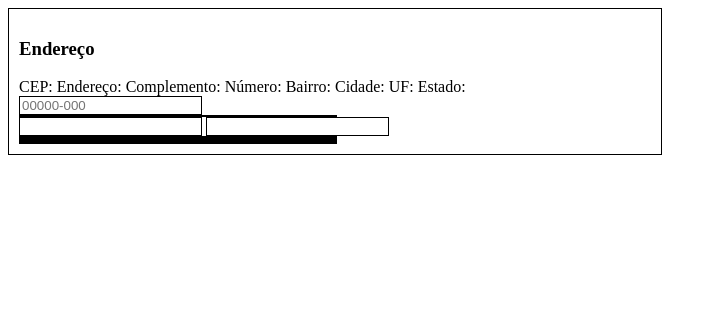
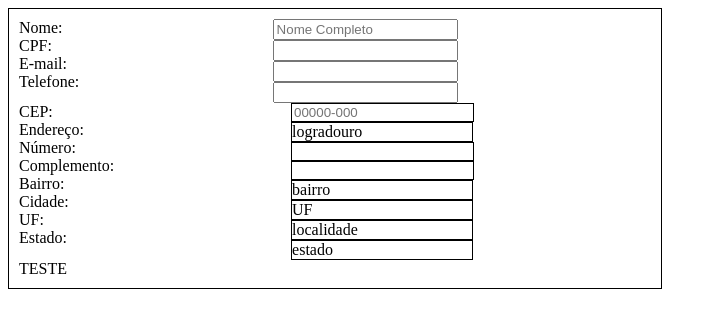
Before and after one commit to SamuelCS1314/testeViacep, a website: page public/index.html in a window 1280 px wide. Shown: the whole page, without its empty margins (0-717 px from the left). Drawn offline with Linux system fonts and the light colour scheme.

Commit message:
Criado o Database + o fetch do Index.js

```diff
--- a/public/index.html
+++ b/public/index.html
@@ -11,10 +11,21 @@
             max-width: 50%;
             padding: 10px;
             display: grid;
-            grid-template-areas:
-            ;
         }
 
+        #sectionInfoPessoal {
+        	display: grid;
+            grid-template-columns: auto auto;
+        }
+
+		#sectionEndereco{
+        	display: grid;
+            grid-template-columns: auto auto;
+        }
+
+        span{
+            width: 900px;
+        }
         #cabecalhoFormulario {}
 
         .campo {
@@ -26,34 +37,46 @@
 
 <body>
     <section id="cartaoFormulario">
-        <section id="cabecalhoFormulario">
-            <h1>Endereço</h1>
+        <form action="">
+        <section id="sectionInfoPessoal">
+            <div id="labels">
+                <label for="nome">Nome:</label><br>
+                <label for="CPF">CPF:</label><br>
+                <label for="email">E-mail:</label><br>
+                <label for="telefone">Telefone:</label><br>
+            </div>
+            <div id="inputs">
+                <input type="text" name="" id="nome" placeholder="Nome Completo"><br>
+                <input type="text" name="" id="CPF"><br>
+                <input type="text" name="" id="email"><br>
+                <input type="number" name="" id="telefone">
+            </div>
         </section>
-        <form action="">
+        <section id="sectionEndereco">
             <div id="labels">
-                <label for="CEP">CEP:</label>
-                <label for="logradouro">Endereço:</label>
-                <label for="complemento">Complemento:</label>
-                <label for="unidade">Número:</label>
-                <label for="bairro">Bairro:</label>
-                <label for="localidade">Cidade:</label>
-                <label for="uf">UF:</label>
-                <label for="estado">Estado:</label>
+                <label for="CEP">CEP:</label> <br>
+                <label for="logradouro">Endereço:</label><br>
+                <label for="unidade">Número:</label><br>
+                <label for="complemento">Complemento:</label><br>
+                <label for="bairro">Bairro:</label><br>
+                <label for="localidade">Cidade:</label><br>
+                <label for="uf">UF:</label><br>
+                <label for="estado">Estado:</label><br>
             </div>
             <div id="inputs">
                 <input id="CEP" type="text" class="campo" maxlength="9" placeholder="00000-000" onchange="buscarCEP()">
-                <div class="campo"><span id="logradouro"> </span></div>
-                <input type="text" class="campo">
-                <input type="number" class="campo">
-                <div class="campo"><span id="bairro"> </span></div>
-                <div class="campo"><span id="uf"> </span></div>
-                <div class="campo"><span id="localidade"> </span></div>
-                <div class="campo"><span id="estado"> </span></div>
+                <div class="campo"><span id="logradouro">logradouro </span></div>
+                <input type="number" id="unidade"   class="campo"><br>
+                <input type="text"   id="complemento"    class="campo">
+                <div class="campo"><span id="bairro">bairro </span></div>
+                <div class="campo"><span id="uf">UF</span></div>
+                <div class="campo"><span id="localidade">localidade </span></div>
+                <div class="campo"><span id="estado">estado</span></div>
             </div>
-
+        </section>
+        <div onclick="enviarForm()">TESTE</div>
         </form>
     </section>
     <script src="index.js"></script>
 </body>
-
 </html>
--- a/public/index.js
+++ b/public/index.js
@@ -1,14 +1,66 @@
+var endereco = null;
+
 function buscarCEP(){
     const cep = document.getElementById('CEP').value;
-    const endereco = {};
     const url = `https://viacep.com.br/ws/${cep}/json/`;
     fetch(url)
     .then(response => response.json())
     .then(dados => {
-        console.log(dados)
         document.getElementById("logradouro").textContent = dados.logradouro;
         document.getElementById("bairro").textContent = dados.bairro;
         document.getElementById("localidade").textContent = dados.localidade;
         document.getElementById("estado").textContent = dados.estado;
+        endereco = dados;
     });
 };
+
+
+function enviarForm(){
+    const infoPessoal = {
+        nomeCompleto: document.getElementById('nome').value,
+        CPF: document.getElementById('CPF').value,
+        telefone: document.getElementById('telefone').value,
+        email: document.getElementById('email').value,
+        CEP: document.getElementById('CEP').value,
+        complemento: document.getElementById('complemento').value,
+        unidade: document.getElementById('unidade').value
+    }
+
+    fetch('api/uploads/usuarios', {
+        method: POST,
+        headers: {
+            'Content-Type': 'application/json'
+        },
+        body: JSON.stringfy(infoPessoal)
+    })
+    .then(resposta => resposta.json().then(dados => ({ ok: resposta.ok, dados: dados})))
+    .then(({ ok, dados})   => {
+        if (!ok) {
+            alert(dados.erro || 'Não foi possível enviar. Tente Novamente.');
+            return;
+        }
+    })
+    .catch(err => {
+        console.error('Erro no fetch', err);
+        alert('Erro ao conectar com o servidor.');
+    });
+
+    fetch('api/uploads/enderecos', {
+        method: POST,
+        headers: {
+            'Content-Type': 'application/json'
+        },
+        body: JSON.stringfy(endereco)
+    })
+    .then(resposta => resposta.json().then(dados => ({ ok: resposta.ok, dados: dados})))
+    .then(({ ok, dados})   => {
+        if (!ok) {
+            alert(dados.erro || 'Não foi possível enviar. Tente Novamente.');
+            return;
+        }
+    })
+    .catch(err => {
+        console.error('Erro no fetch', err);
+        alert('Erro ao conectar com o servidor.');
+    });
+}
```
Also changed, not shown: DATABASE_SQL.txt (added, +22 -0 lines), api.js (+16 -0 lines), db.js (added, +11 -0 lines), 2 other files.
